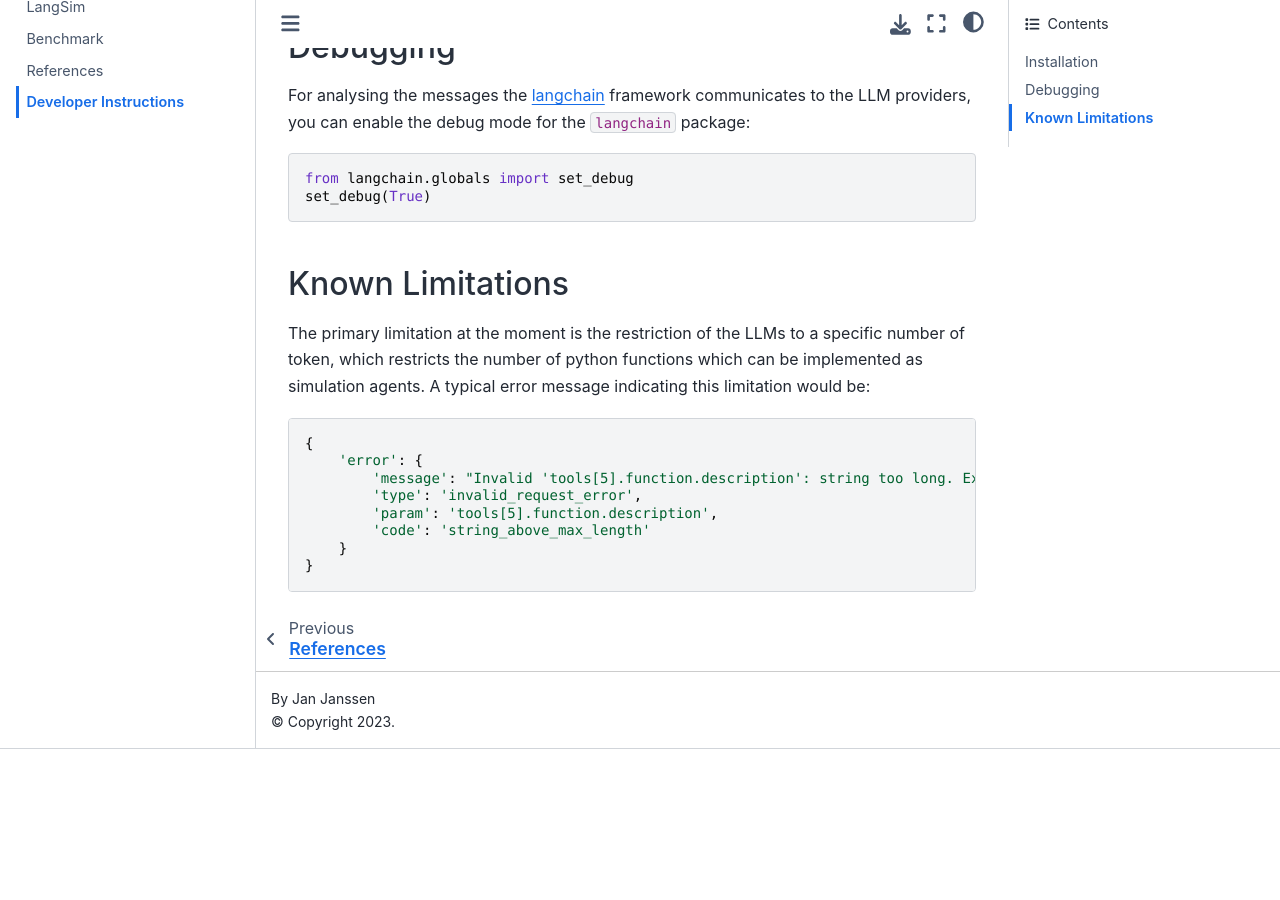
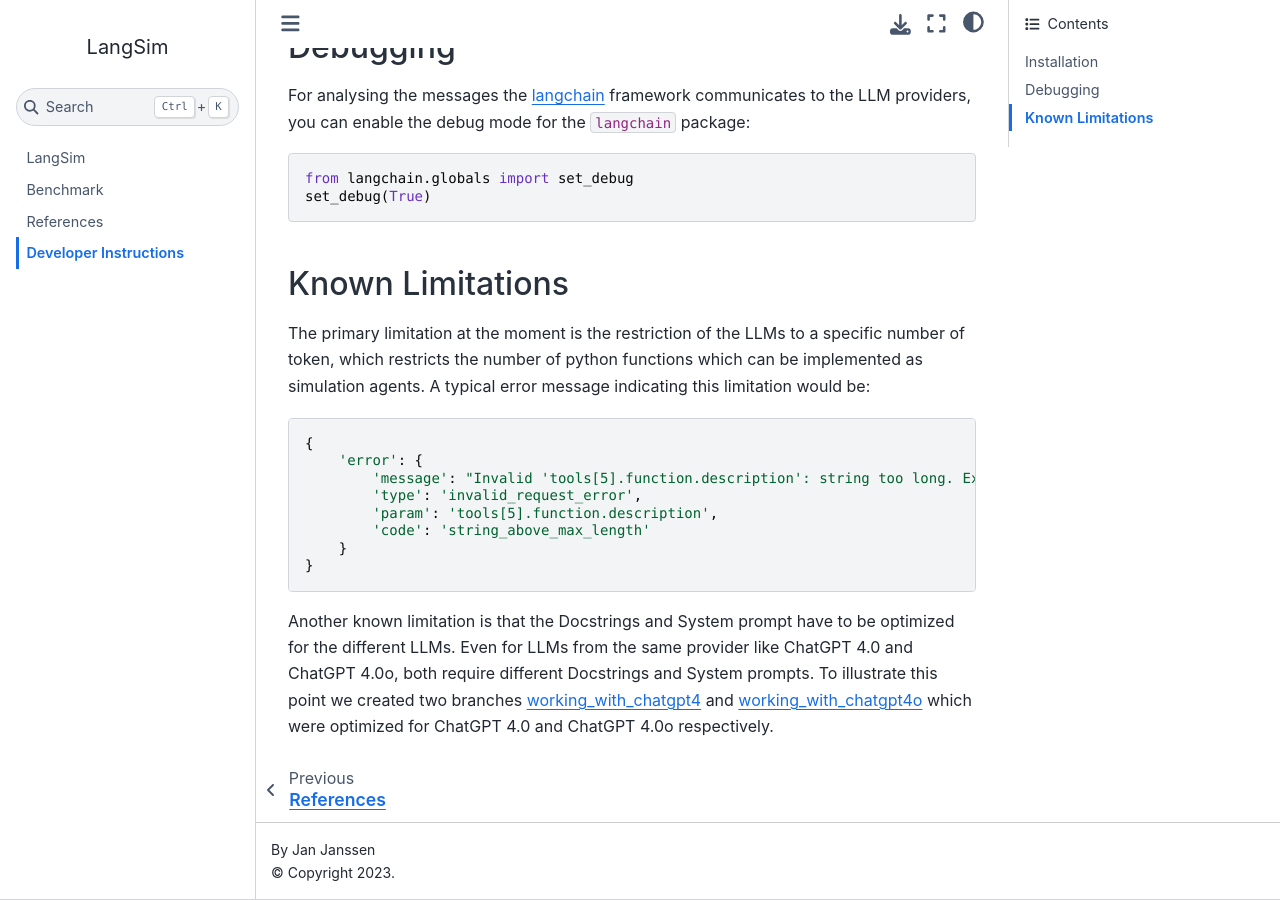
Before and after one commit to jan-janssen/LangSim, a Jupyter Book: the page built from book/Developer.md, in a window 1280 px wide and 900 px high, scrolled down 797 px. Built offline with Jupyter Book 1.0.4 settings and Sphinx 7.4.7 and the Sphinx Book theme 1.1.4, drawn with Linux system fonts in a browser that asks for light colours; before the commit the page ends 1546 px from its top, so only the background shows below that.

Commit message:
Discuss optimization for different LLMs

````diff
--- a/book/Developer.md
+++ b/book/Developer.md
@@ -43,3 +43,9 @@ limitation would be:
     }
 }
 ```
+
+Another known limitation is that the Docstrings and System prompt have to be optimized for the different LLMs. Even for
+LLMs from the same provider like ChatGPT 4.0 and ChatGPT 4.0o, both require different Docstrings and System prompts. To
+illustrate this point we created two branches [working_with_chatgpt4](https://github.com/jan-janssen/LangSim/tree/working_with_chatgpt4)
+and [working_with_chatgpt4o](https://github.com/jan-janssen/LangSim/tree/working_with_chatgpt4o) which were optimized
+for ChatGPT 4.0 and ChatGPT 4.0o respectively.
````
